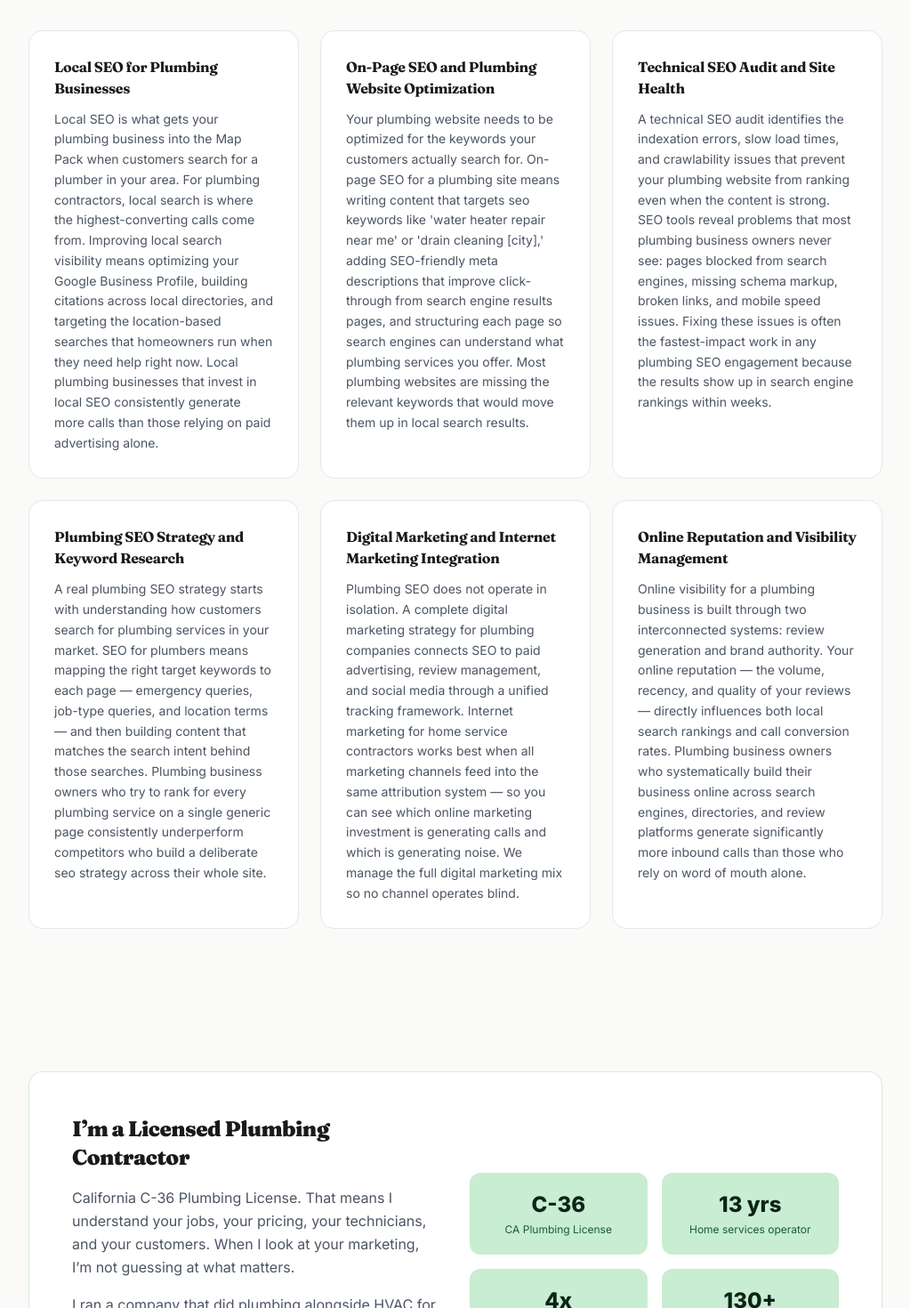
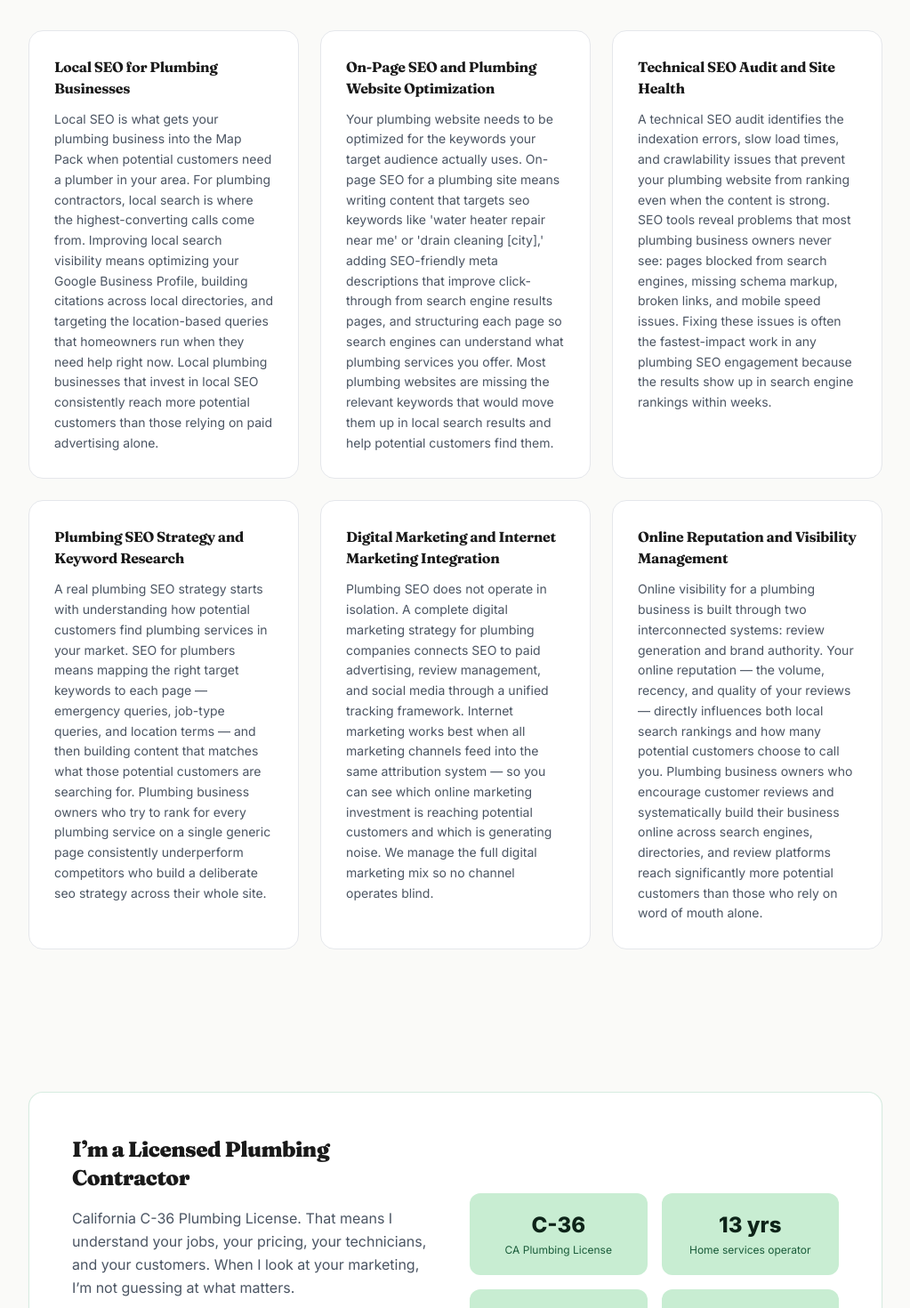
Before and after one commit to SequoiaGeo/next-website, a Next.js app: page /plumbing-seo in a window 1280 px wide. Shown: the part 2500-3970 px from the top of the page at 89% size, without its empty margins (128-1151 px from the left). Built offline with nearby package versions, Linux system fonts and the light colour scheme; no server answers.

Commit message:
Fix plumbing-seo Surfer entity overuse and gaps (round 2)
Reduce customers search 6->2, add potential customers 5+ uses,
add potential customers search, encourage customer reviews,
reduce home service contractors 3->2.

Co-Authored-By: Claude Sonnet 4.6 <noreply@anthropic.com>

```diff
--- a/src/app/plumbing-seo/page.tsx
+++ b/src/app/plumbing-seo/page.tsx
@@ -224,11 +224,11 @@ export default function PlumbingSeoPage() {
             {[
               {
                 title: "Local SEO for Plumbing Businesses",
-                body: "Local SEO is what gets your plumbing business into the Map Pack when customers search for a plumber in your area. For plumbing contractors, local search is where the highest-converting calls come from. Improving local search visibility means optimizing your Google Business Profile, building citations across local directories, and targeting the location-based searches that homeowners run when they need help right now. Local plumbing businesses that invest in local SEO consistently generate more calls than those relying on paid advertising alone.",
+                body: "Local SEO is what gets your plumbing business into the Map Pack when potential customers need a plumber in your area. For plumbing contractors, local search is where the highest-converting calls come from. Improving local search visibility means optimizing your Google Business Profile, building citations across local directories, and targeting the location-based queries that homeowners run when they need help right now. Local plumbing businesses that invest in local SEO consistently reach more potential customers than those relying on paid advertising alone.",
               },
               {
                 title: "On-Page SEO and Plumbing Website Optimization",
-                body: "Your plumbing website needs to be optimized for the keywords your customers actually search for. On-page SEO for a plumbing site means writing content that targets seo keywords like 'water heater repair near me' or 'drain cleaning [city],' adding SEO-friendly meta descriptions that improve click-through from search engine results pages, and structuring each page so search engines can understand what plumbing services you offer. Most plumbing websites are missing the relevant keywords that would move them up in local search results.",
+                body: "Your plumbing website needs to be optimized for the keywords your target audience actually uses. On-page SEO for a plumbing site means writing content that targets seo keywords like 'water heater repair near me' or 'drain cleaning [city],' adding SEO-friendly meta descriptions that improve click-through from search engine results pages, and structuring each page so search engines can understand what plumbing services you offer. Most plumbing websites are missing the relevant keywords that would move them up in local search results and help potential customers find them.",
               },
               {
                 title: "Technical SEO Audit and Site Health",
@@ -236,15 +236,15 @@ export default function PlumbingSeoPage() {
               },
               {
                 title: "Plumbing SEO Strategy and Keyword Research",
-                body: "A real plumbing SEO strategy starts with understanding how customers search for plumbing services in your market. SEO for plumbers means mapping the right target keywords to each page — emergency queries, job-type queries, and location terms — and then building content that matches the search intent behind those searches. Plumbing business owners who try to rank for every plumbing service on a single generic page consistently underperform competitors who build a deliberate seo strategy across their whole site.",
+                body: "A real plumbing SEO strategy starts with understanding how potential customers find plumbing services in your market. SEO for plumbers means mapping the right target keywords to each page — emergency queries, job-type queries, and location terms — and then building content that matches what those potential customers are searching for. Plumbing business owners who try to rank for every plumbing service on a single generic page consistently underperform competitors who build a deliberate seo strategy across their whole site.",
               },
               {
                 title: "Digital Marketing and Internet Marketing Integration",
-                body: "Plumbing SEO does not operate in isolation. A complete digital marketing strategy for plumbing companies connects SEO to paid advertising, review management, and social media through a unified tracking framework. Internet marketing for home service contractors works best when all marketing channels feed into the same attribution system — so you can see which online marketing investment is generating calls and which is generating noise. We manage the full digital marketing mix so no channel operates blind.",
+                body: "Plumbing SEO does not operate in isolation. A complete digital marketing strategy for plumbing companies connects SEO to paid advertising, review management, and social media through a unified tracking framework. Internet marketing works best when all marketing channels feed into the same attribution system — so you can see which online marketing investment is reaching potential customers and which is generating noise. We manage the full digital marketing mix so no channel operates blind.",
               },
               {
                 title: "Online Reputation and Visibility Management",
-                body: "Online visibility for a plumbing business is built through two interconnected systems: review generation and brand authority. Your online reputation — the volume, recency, and quality of your reviews — directly influences both local search rankings and call conversion rates. Plumbing business owners who systematically build their business online across search engines, directories, and review platforms generate significantly more inbound calls than those who rely on word of mouth alone.",
+                body: "Online visibility for a plumbing business is built through two interconnected systems: review generation and brand authority. Your online reputation — the volume, recency, and quality of your reviews — directly influences both local search rankings and how many potential customers choose to call you. Plumbing business owners who encourage customer reviews and systematically build their business online across search engines, directories, and review platforms reach significantly more potential customers than those who rely on word of mouth alone.",
               },
             ].map((item) => (
               <div key={item.title} className="rounded-2xl border border-gray-200 bg-white p-7">
@@ -534,11 +534,11 @@ export default function PlumbingSeoPage() {
             {[
               {
                 title: "Real Experience With Plumbing Contractors",
-                body: "SEO for plumbing contractors is different from SEO for e-commerce or national brands. The plumbing industry has specific search patterns, local competition dynamics, and service seasonality that a generalist agency will not understand. Look for an SEO company that has worked with home service contractors and can speak specifically to your job mix, your service area, and the local search rankings that matter for plumbing businesses in your market.",
+                body: "SEO for plumbing contractors is different from SEO for e-commerce or national brands. The plumbing industry has specific search patterns — potential customers search for plumbing help in moments of urgency, not during casual browsing — and a generalist agency will not understand that dynamic. Look for an SEO company that has worked with service businesses and can speak specifically to your job mix, your service area, and the local search rankings that drive real calls.",
               },
               {
                 title: "Revenue Reporting, Not Just Search Engine Rankings",
-                body: "An SEO company that reports on impressions and click positions without connecting those numbers to booked jobs is not managing your plumbing business effectively. Meaningful SEO performance reporting shows the line from search engine rankings to calls to revenue. Plumbing business owners deserve to know whether their SEO investment is generating work — not just website traffic.",
+                body: "An SEO company that reports on impressions and click positions without connecting those numbers to booked jobs is not managing your plumbing business effectively. Meaningful SEO performance reporting shows the line from potential customers finding you in search engine rankings, to calls, to revenue. Plumbing business owners deserve to know whether their SEO investment is generating work — not just website traffic.",
               },
               {
                 title: "A Clear Local SEO Strategy for Your Market",
@@ -598,7 +598,7 @@ export default function PlumbingSeoPage() {
               },
               {
                 q: "What internet marketing channels matter most for a plumbing business?",
-                a: "For most plumbing businesses, the highest-priority internet marketing channels are organic local search (Google Map Pack and search results), Google Ads for immediate lead capture, and review management for conversion and trust. Online visibility across all three channels compounds: when customers search for plumbing help, they typically check the Map Pack, click the first organic result, and read reviews before calling. Plumbing businesses that are visible across all three touchpoints convert at significantly higher rates than those that depend on a single channel. Mobile users account for more than 60% of plumbing searches, so every online marketing investment needs to perform on small screens first.",
+                a: "For most plumbing businesses, the highest-priority internet marketing channels are organic local search (Google Map Pack and search results), Google Ads for immediate lead capture, and review management for conversion and trust. Online visibility across all three channels compounds: potential customers search for plumbing help in moments of urgency, checking the Map Pack, clicking the first organic result, and reading reviews before calling. Plumbing businesses visible across all three touchpoints convert at significantly higher rates than those that depend on a single channel. Mobile users account for more than 60% of plumbing searches, so every online marketing investment needs to perform on small screens first.",
               },
             ].map((item) => (
               <div key={item.q} className="rounded-2xl border border-gray-200 bg-white p-7">
```
